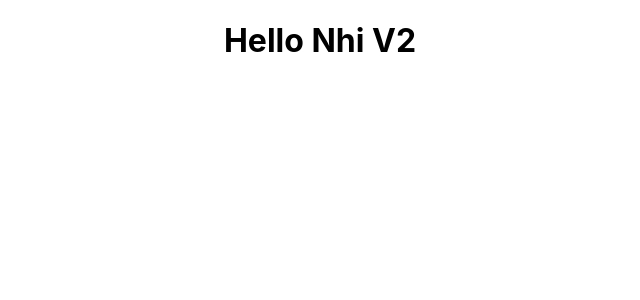
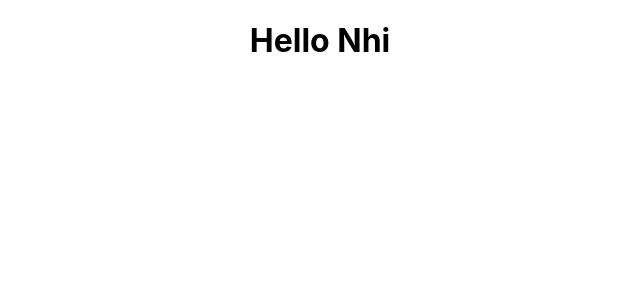
Before and after one commit to NhyNhyNguyen/react_tutorial, a React (Create React App) app: page / in a window 1280 px wide. Shown: the top 300 px of the page, without its empty margins (320-960 px from the left). Built offline with nearby package versions, Linux system fonts and the light colour scheme.

Commit message:
React with components

```diff
--- a/src/App.js
+++ b/src/App.js
@@ -1,11 +1,15 @@
 import logo from './logo.svg';
 import './App.css';
 import {Greet} from './components/Greet'
+import Welcome from './components/Welcome';
+import Hello from './components/Hello';
 
 function App() {
   return (
     <div className="App">
-      <Greet></Greet>
+      {/* <Greet></Greet>
+      <Welcome></Welcome> */}
+      <Hello></Hello>
     </div>
   );
 }
--- /dev/null
+++ b/src/components/Hello.js
@@ -0,0 +1,18 @@
+import React from "react";
+
+const Hello = () => {
+    //
+    // return (
+    //     <div className='dummyClass'>
+    //         <h1> Hello JXS</h1>
+    //     </div>
+
+    // )
+
+    //element tag, props, value
+    return React.createElement(
+        'div', {id: 'hello', className: 'dummyClass'}, React.createElement('h1', null, 'Hello Nhi')
+    )
+}
+
+export default Hello
--- /dev/null
+++ b/src/components/Welcome.js
@@ -0,0 +1,9 @@
+import React, { Component } from "react";
+
+class Welcome extends Component{
+    render(){
+        return <h1>Class component</h1>
+    }
+}
+
+export default Welcome
```
